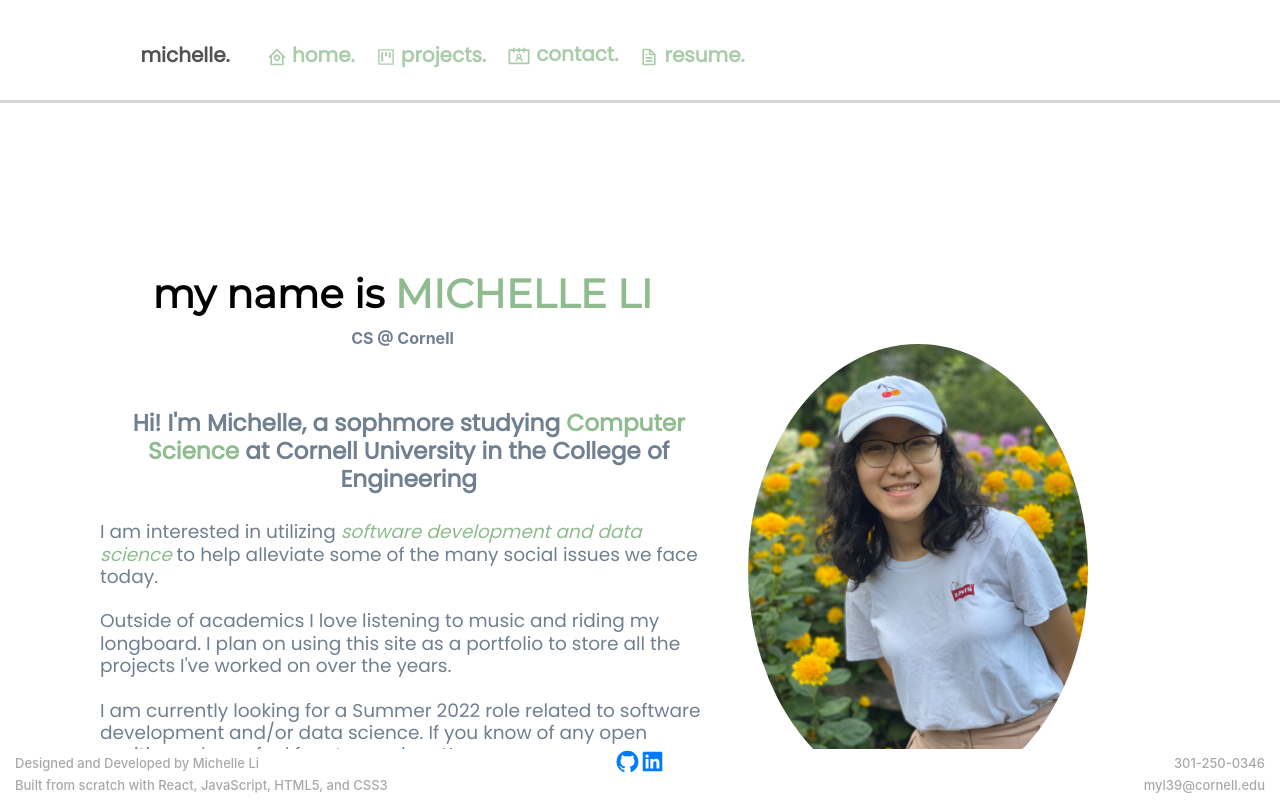
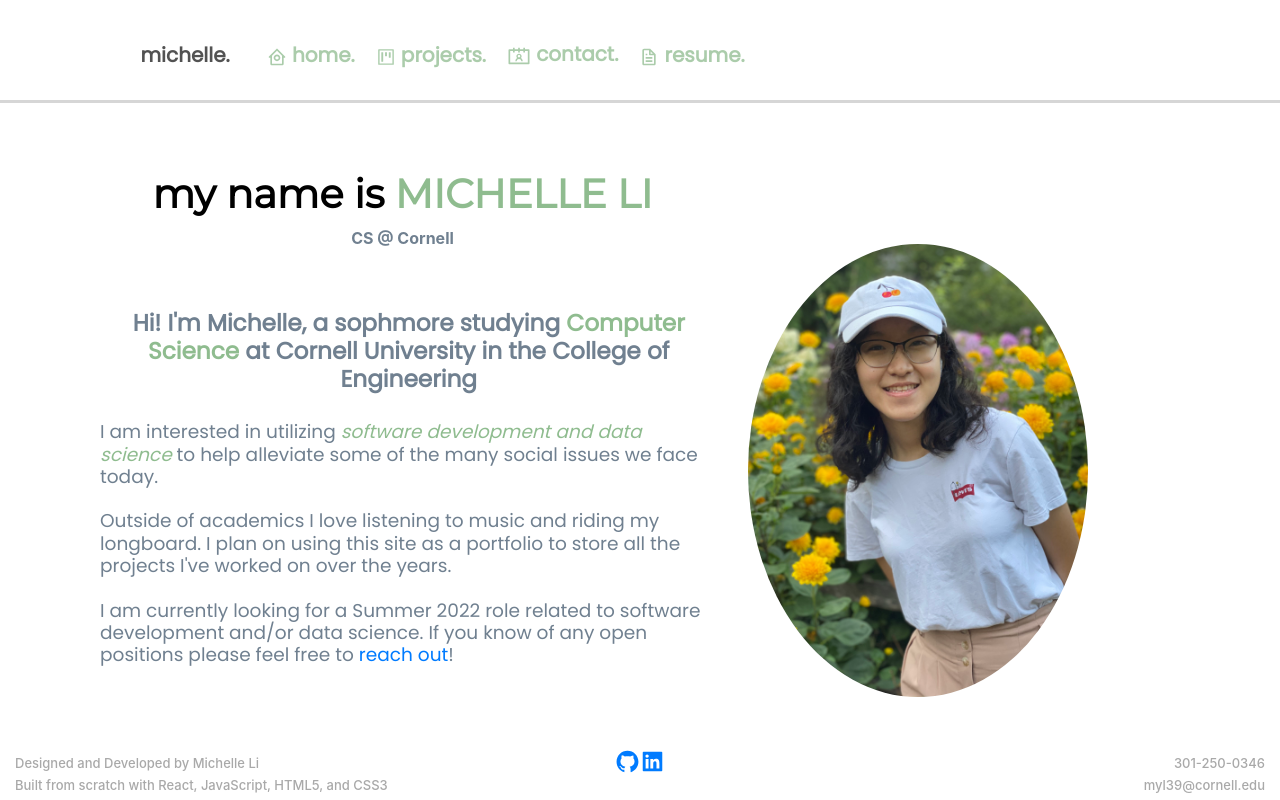
Before and after one commit to michelleli01/michelleli01.github.io, a React (Create React App) app: page / in a window 1280 px wide. Shown: the top 800 px of the page. Built offline with nearby package versions, Linux system fonts and the light colour scheme.

Commit message:
make some tweaks

```diff
--- a/src/components/Contact/Contact.css
+++ b/src/components/Contact/Contact.css
@@ -6,7 +6,7 @@
 
 .contact-container {
     width: 100%;
-    height: 990px;
+    height: 780px;
     opacity: 1;
     position: relative;
 
--- a/src/components/Home/Home.css
+++ b/src/components/Home/Home.css
@@ -8,7 +8,7 @@ img{
 
 .home-section{
     height: 990px;
-    padding-top: 250px;
+    padding-top: 150px;
 }
 
 .home-header{
```
